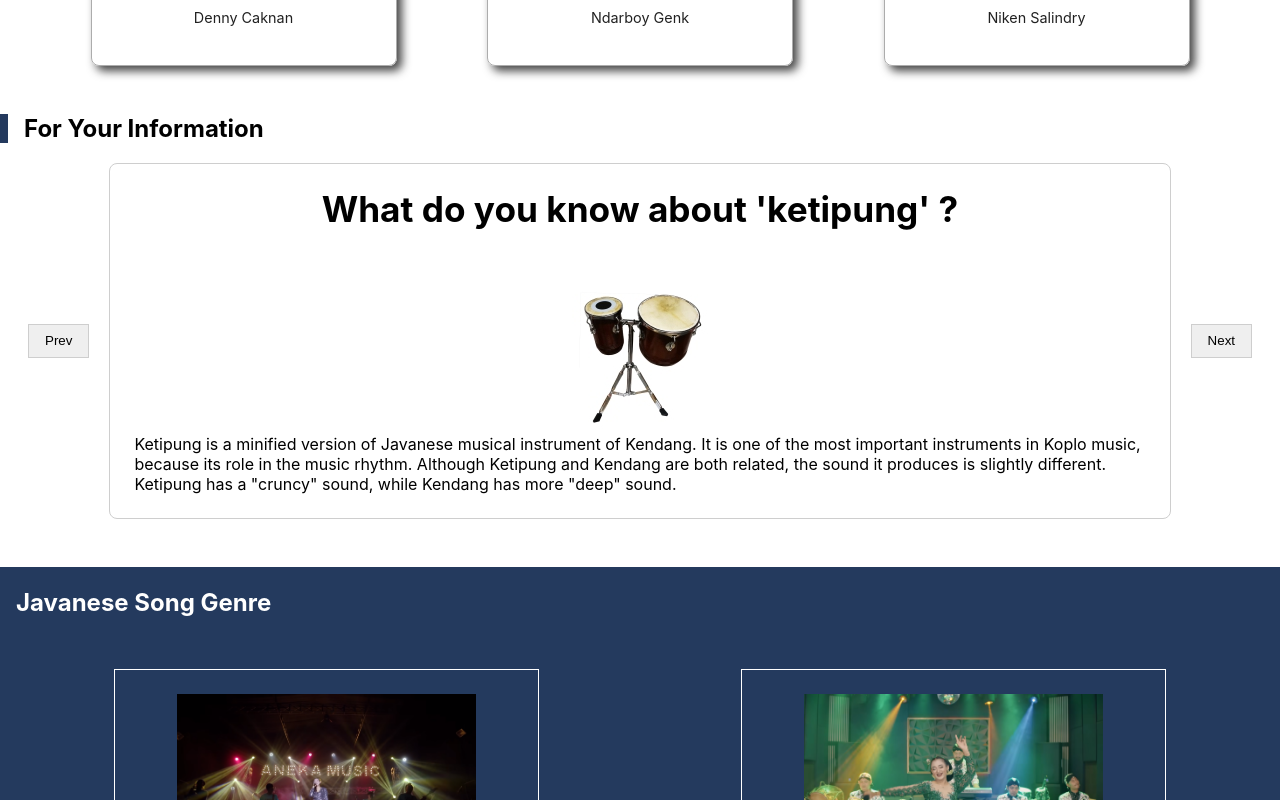
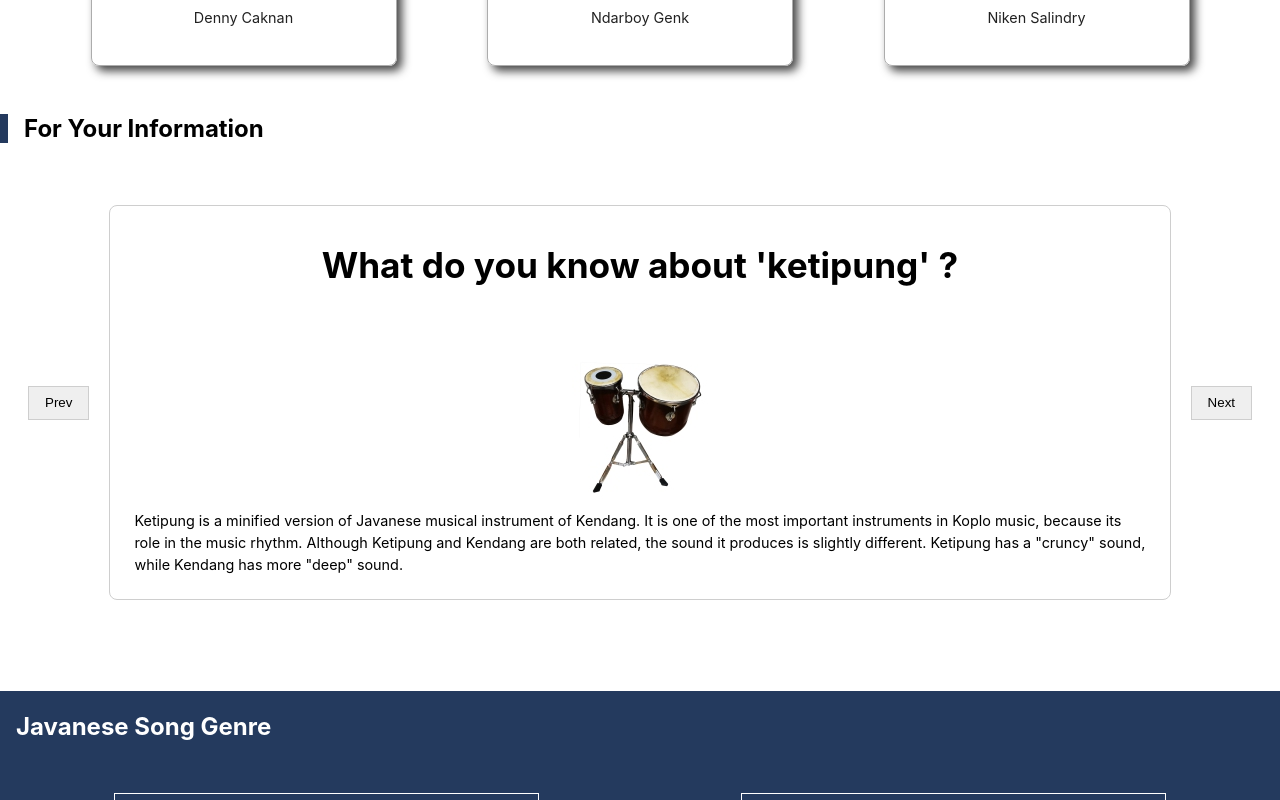
Before and after one commit to bondanjody/koplo-corner-app, a React (Create React App) app: page / in a window 1280 px wide. Shown: the part 492-1292 px from the top of the page. Built offline with nearby package versions, Linux system fonts and the light colour scheme.

Commit message:
Memperbaiki tampilan Fyi supaya lebih enak dipandang (memberi height fixed untuk contianer)

```diff
--- a/src/components/Layout/Fyi.js
+++ b/src/components/Layout/Fyi.js
@@ -48,10 +48,10 @@ const Fyi = () => {
                 <div className={classes['fyi-content__header']}>
                     {fyiList[showDataFyi].title}
                 </div>
-                <div>
+                <div className={classes['fyi-image__container']}>
                     <img src={fyiList[showDataFyi].pic} className={classes['fyi-image']} alt={fyiList[showDataFyi].pic} />
                 </div>
-                <div>
+                <div className={classes['fyi-description']}>
                     {fyiList[showDataFyi].content}
                 </div>
             </div>
--- a/src/components/Layout/Fyi.module.css
+++ b/src/components/Layout/Fyi.module.css
@@ -8,6 +8,7 @@
     display: flex;
     justify-content: space-evenly;
     align-items: center;
+    height: 30rem;
 }
 .fyi-button {
     border: 1px solid #cecece;
@@ -27,6 +28,7 @@
     display: flex;
     flex-direction: column;
     align-items: center;
+    line-height: 2;
     border-radius: 0.5rem;
     border: 0.1rem solid #cecece;
 }
@@ -34,3 +36,10 @@
     font-weight: bold;
     font-size: 2.2rem;
 }
+.fyi-image__container img {
+    max-height: 250px;
+}
+.fyi-description {
+    font-size: 0.9rem;
+    line-height: 150%;
+}
```
